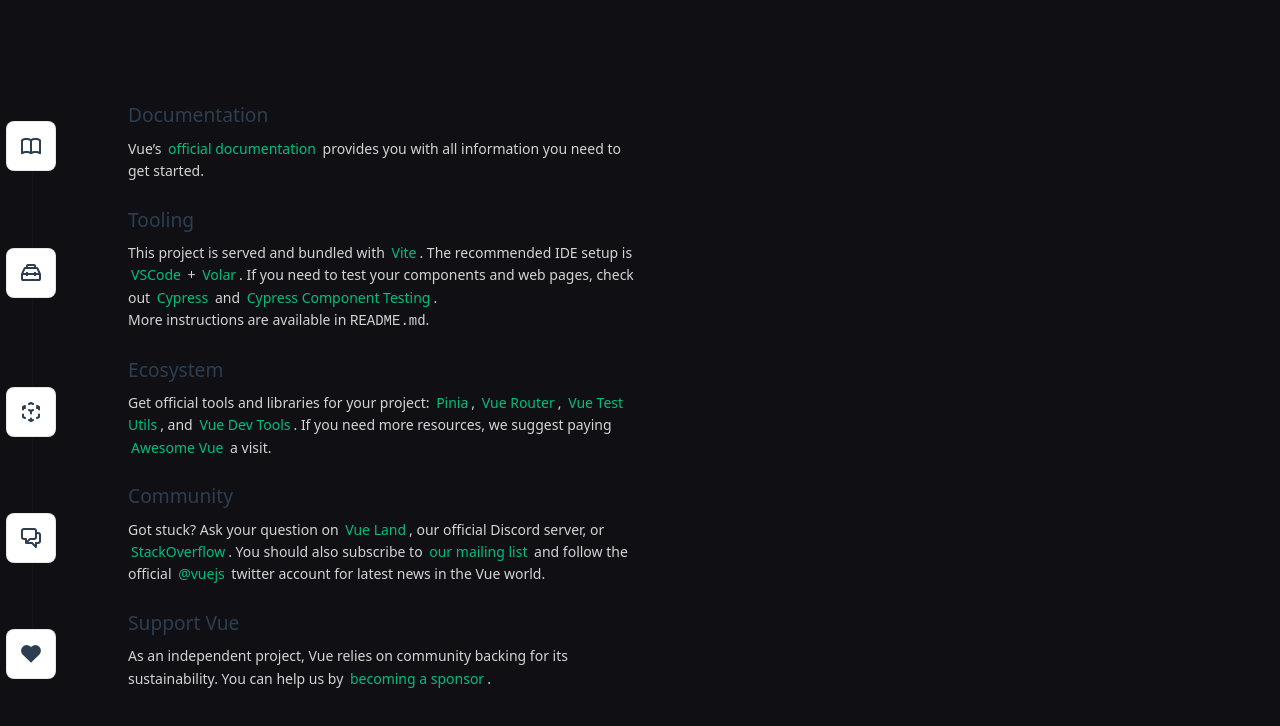
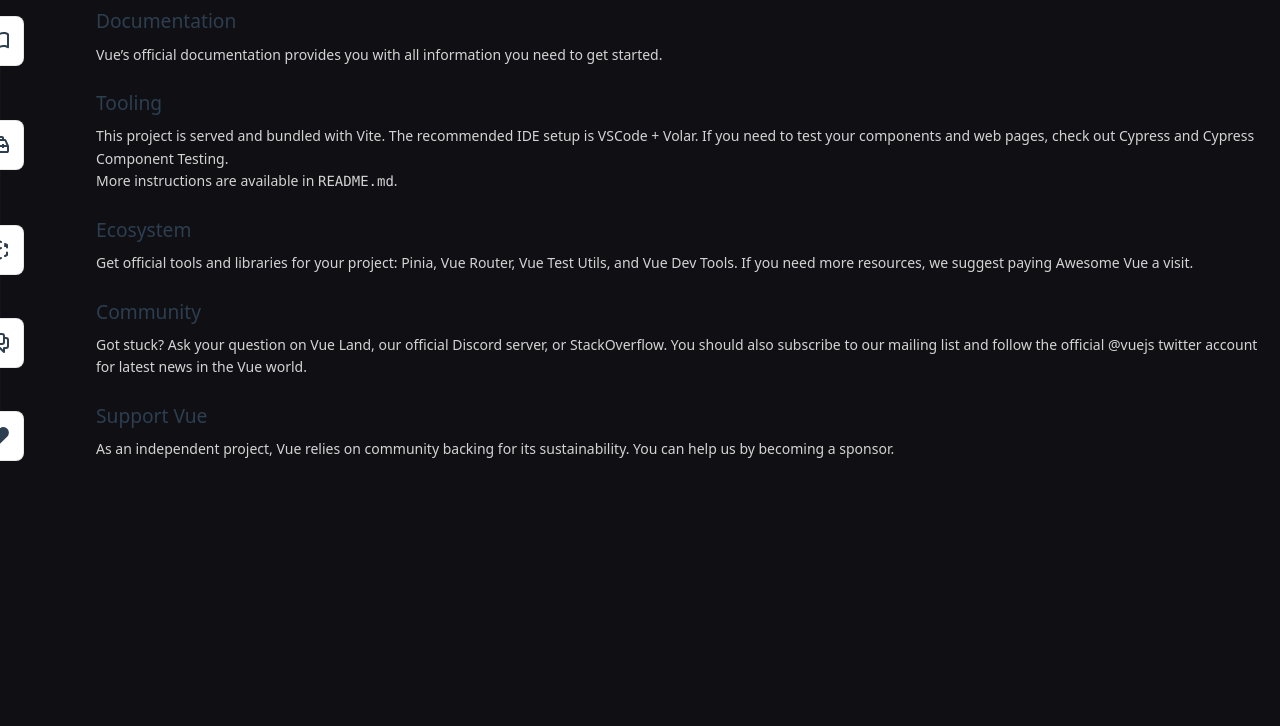
Before and after one commit to TopCoderAriaChen/MX_SPA, a Vue app in the folder frontend/: page / in a window 1280 px wide. Shown: the top 726 px of the page. Built offline with nearby package versions, Linux system fonts and the light colour scheme.

Commit message:
Integrate Tailwind CSS into main.css
Added Tailwind CSS directives for base styles, components, and utilities to main.css. Also ensured that custom base styles are imported.

```diff
--- a/frontend/src/assets/main.css
+++ b/frontend/src/assets/main.css
@@ -1,35 +1,5 @@
 @import './base.css';
 
-#app {
-  max-width: 1280px;
-  margin: 0 auto;
-  padding: 2rem;
-  font-weight: normal;
-}
-
-a,
-.green {
-  text-decoration: none;
-  color: hsla(160, 100%, 37%, 1);
-  transition: 0.4s;
-  padding: 3px;
-}
-
-@media (hover: hover) {
-  a:hover {
-    background-color: hsla(160, 100%, 37%, 0.2);
-  }
-}
-
-@media (min-width: 1024px) {
-  body {
-    display: flex;
-    place-items: center;
-  }
-
-  #app {
-    display: grid;
-    grid-template-columns: 1fr 1fr;
-    padding: 0 2rem;
-  }
-}
+@tailwind base;
+@tailwind components;
+@tailwind utilities;
```
